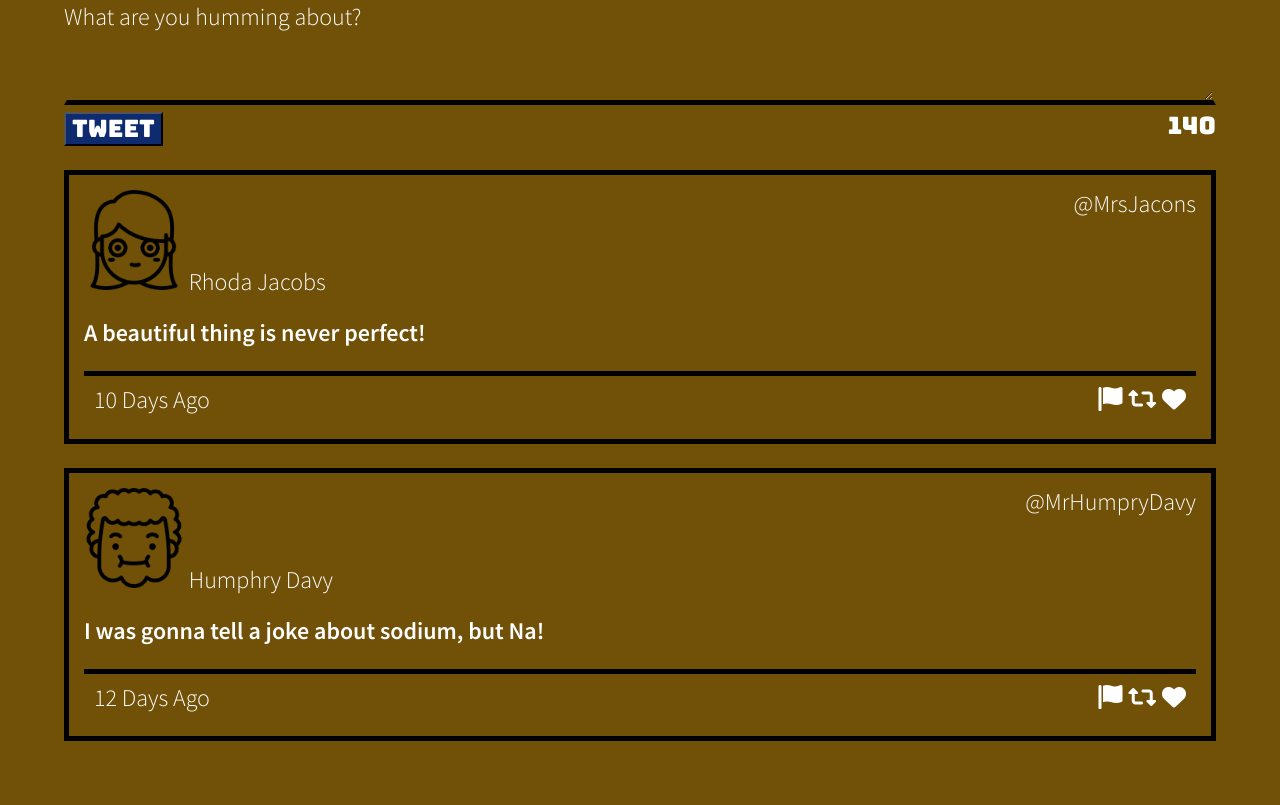
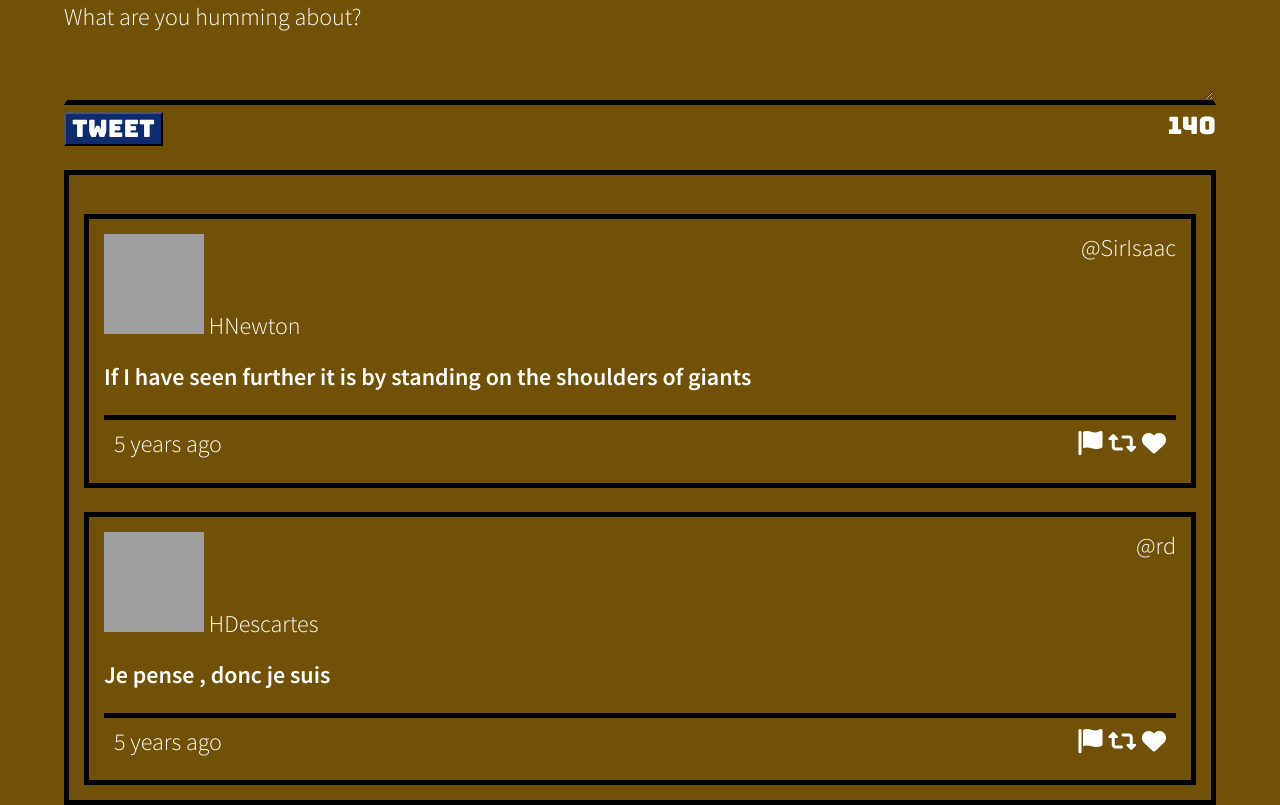
Before and after one commit to thameemsh/tweeter, a website: page public/index.html in a window 1280 px wide. Shown: the part 618-1423 px from the top of the page. Before the commit the page ends 1359 px from the top, so only its background shows below. Drawn offline with nearby package versions, Linux system fonts and the light colour scheme; grey boxes are pictures that could not be loaded.

Commit message:
Add function to render tweet and make AJAX post request for new tweet

```diff
--- a/public/index.html
+++ b/public/index.html
@@ -43,6 +43,9 @@
     <script type="text/javascript" src="/scripts/client.js"></script>
     <script type="text/javascript" src="/scripts/composer-char-counter.js"></script>
 
+    <!--timeago JS-->
+    <script src="https://cdnjs.cloudflare.com/ajax/libs/timeago.js/4.0.2/timeago.min.js" integrity="sha512-SVDh1zH5N9ChofSlNAK43lcNS7lWze6DTVx1JCXH1Tmno+0/1jMpdbR8YDgDUfcUrPp1xyE53G42GFrcM0CMVg==" crossorigin="anonymous" referrerpolicy="no-referrer"></script>
+
   </head>
 
   <body>
@@ -76,17 +79,17 @@
 
       <section class="new-tweet">
         <h2>Compose Tweet</h2>
-        <form action="/tweets" method="POST">
+        <form id="tweet-form" action="/tweets" method="POST">
          <label for="tweet-text">What are you humming about?</label>
           <textarea name="text" id="tweet-text"></textarea>
           <div class=tweetcount>
-            <button type="submit" id="button">Tweet</button>
+            <button type="submit">Tweet</button>
             <output name="counter" class="counter" for="tweet-text">140</output>
           </div>
         </form>
       </section>
-
-      <article >
+      <article id="tweets-container"></article>
+      <!-- <article >
           <header class="old-tweet-header">
             <div class="old-header-left">
               <img class = "old-tweet-img" src="/images/Girl-avatar.png" >
@@ -128,7 +131,7 @@
             <i class="fas fa-heart"></i>
           </div>
         </footer>
-    </article>
+    </article> -->
     </main>
 
   </body>
--- a/public/scripts/client.js
+++ b/public/scripts/client.js
@@ -3,3 +3,124 @@
  * jQuery is already loaded
  * Reminder: Use (and do all your DOM work in) jQuery's document ready function
  */
+$(document).ready(function() {
+  // const $tweet = $(`<article class="tweet">Hello world</article>`);
+
+//   // Fake data taken from initial-tweets.json
+const data = [
+  {
+    "user": {
+      "name": "Newton",
+      "avatars": "https://i.imgur.com/73hZDYK.png"
+      ,
+      "handle": "@SirIsaac"
+    },
+    "content": {
+      "text": "If I have seen further it is by standing on the shoulders of giants"
+    },
+    "created_at": 1461116232227
+  },
+  {
+
+    "user": {
+              "name": "Descartes",
+              "avatars": "https://i.imgur.com/nlhLi3I.png",
+              "handle": "@rd" },
+"content":  {
+              "text": "Je pense , donc je suis"
+             },
+    "created_at": 1461113959088
+  },
+
+
+]
+
+const renderTweets = function(tweets) {
+  // loops through tweets
+  // calls createTweetElement for each tweet
+  // takes return value and appends it to the tweets container
+  for(const tweet of tweets){
+    const $tweet = createTweetElement(tweet)
+    $('#tweets-container').append($tweet);
+    }
+  }
+
+
+const createTweetElement = function(tweet) {
+  let $tweet = `<article >
+  <header class="old-tweet-header">
+  <div class="old-header-left">
+  <img class = "old-tweet-img" src="${tweet.user.avatars}" >
+  <span>H${tweet.user.name}</span>
+  </div>
+  <span class="name-tag">${tweet.user.handle}</span>
+  </header>
+
+  <div class="old-tweet-text">
+  <p id="past-tweet">${tweet.content.text}</p>
+  </div>
+  <footer class="old-tweet-footer">
+  <div class="time passed">${timeago.format(tweet.created_at)}</div>
+  <div class="react icons">
+  <i class="fas fa-flag"></i>
+  <i class="fas fa-retweet"></i>
+  <i class="fas fa-heart"></i>
+  </div>
+  </footer>
+  </article>
+  `
+  return $tweet;
+}
+
+renderTweets(data);
+
+
+
+$( "#tweet-form" ).submit(function( event ) {
+  // alert( "Handler for .submit() called." );
+  event.preventDefault();
+
+  //Getting the form data
+  const $form = $(this);
+
+//Sending AJAX post request
+  $.ajax({
+    url: $form.attr('action'),
+    type: $form.attr('method'),
+    data: $form.serialize(),
+  });
+});
+
+// $(function() {
+//   const $button = $('#button');
+//   $button.on('click', function (event) {
+//     event.preventDefault();
+//     $.ajax('more-posts.html', { method: 'GET' })
+//     .then(function (morePostsHtml) {
+//       console.log('Success: ', morePostsHtml);
+//       $button.replaceWith(morePostsHtml);
+//     });
+//   });
+// });
+
+
+// Attach a submit handler to the form
+// $( "#searchForm" ).submit(function( event ) {
+
+//   // Stop form from submitting normally
+//   event.preventDefault();
+
+//   // Get some values from elements on the page:
+//   const $form = $( this ),
+//     term = $form.find( "input[name='s']" ).val(),
+//     url = $form.attr( "action" );
+
+//   // Send the data using post
+//   var posting = $.post( url, { s: term } );
+
+//   // Put the results in a div
+//   posting.done(function( data ) {
+//     var content = $( data ).find( "#content" );
+//     $( "#result" ).empty().append( content );
+//   });
+});
--- a/public/scripts/composer-char-counter.js
+++ b/public/scripts/composer-char-counter.js
@@ -3,12 +3,16 @@ $(document).ready(function() {
 // Counter for test area
 
   $('#tweet-text').on('keyup', function() {
+
     //Get the length of the textarea after deducting 140
     let tweetLen = 140 - $(this).val().length;
+
     // Navigate to common parent node and find the counter from there. $('.counter') is bad practice
     const $counter = $(this).parentsUntil(".tweetcount").find(".counter")
+
     // Update the counter.text
     $counter.text(tweetLen);
+
      // to change the color to red when characters exceed 140 by adding seperate class else remove that class.
     if(tweetLen < 0){
       return $counter.addClass('overlimit');
--- a/server/data-files/initial-tweets.json
+++ b/server/data-files/initial-tweets.json
@@ -8,7 +8,7 @@
     "content": {
       "text": "If I have seen further it is by standing on the shoulders of giants"
     },
-    "created_at": 1636962744536
+    "created_at": 1636989406920
   },
   {
     "user": {
@@ -19,6 +19,6 @@
     "content": {
       "text": "Je pense , donc je suis"
     },
-    "created_at": 1637049144536
+    "created_at": 1637075806920
   }
 ]
```
